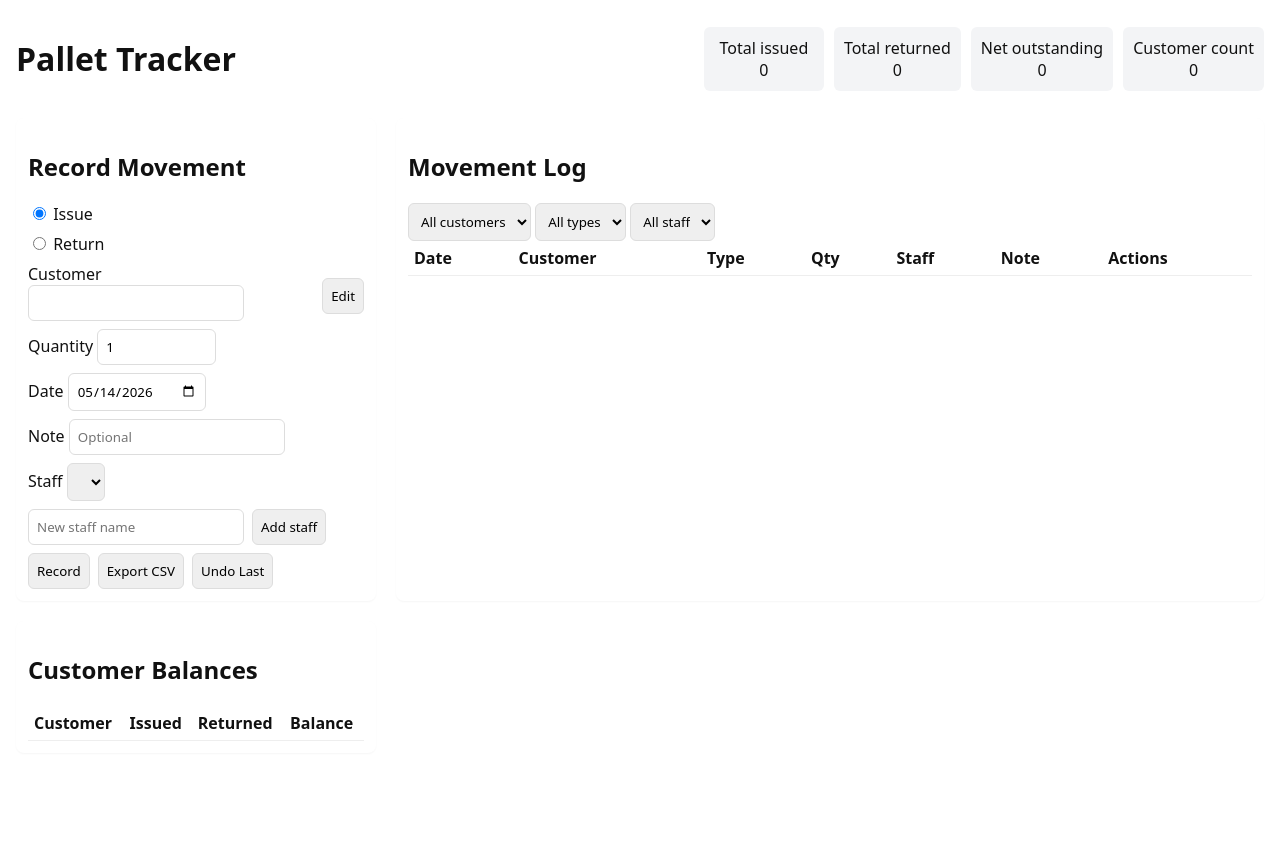
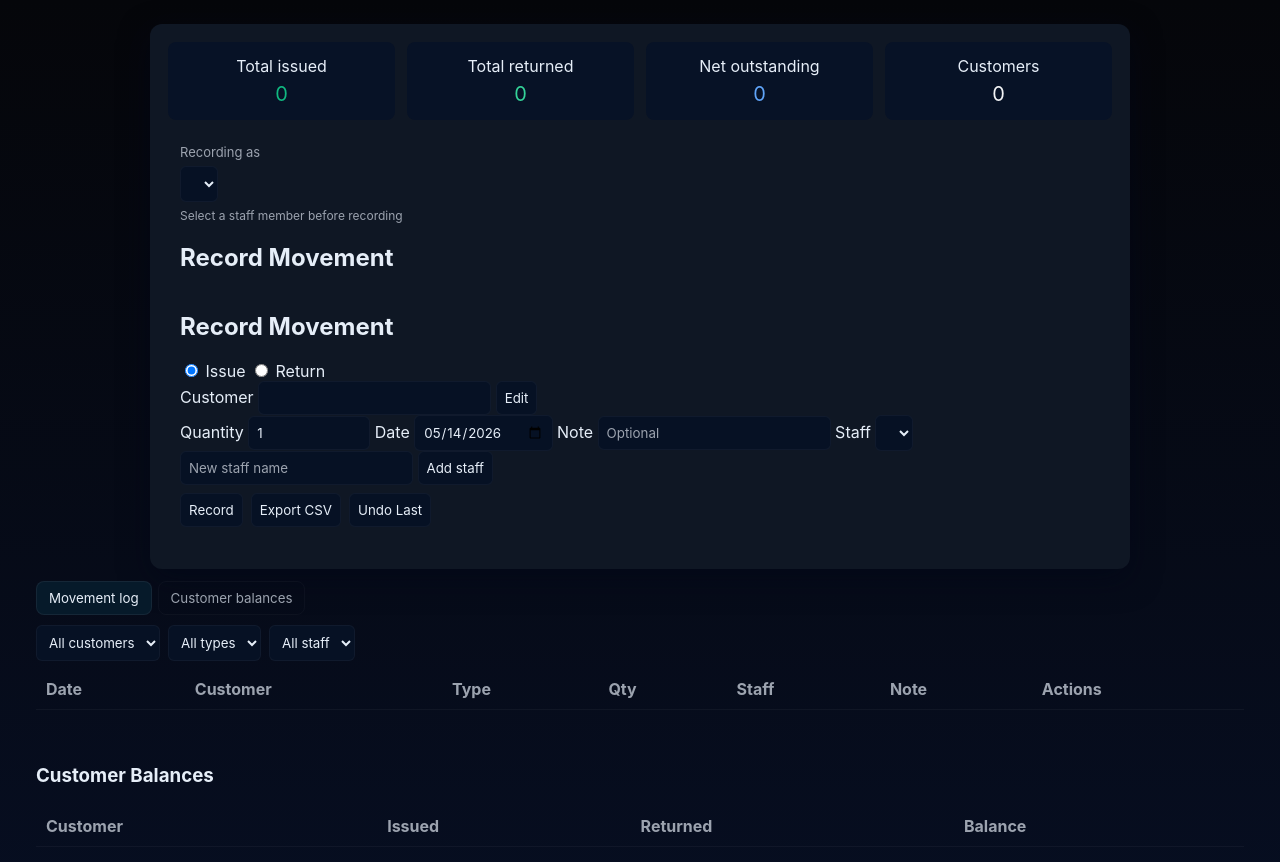
Before and after one commit to adriancathy1/Pallet-Tracker, a website: page index.html in a window 1280 px wide. Shown: the top 862 px of the page. Before the commit the page ends 800 px from the top, so only its background shows below. Drawn offline with nearby package versions, Linux system fonts and the light colour scheme.

Commit message:
Made UI look nicer

```diff
--- a/index.html
+++ b/index.html
@@ -7,17 +7,27 @@
   <link rel="stylesheet" href="styles.css">
 </head>
 <body>
-  <header>
-    <h1>Pallet Tracker</h1>
-    <div id="metrics">
-      <div class="card">Total issued<br><span id="total-issued">0</span></div>
-      <div class="card">Total returned<br><span id="total-returned">0</span></div>
-      <div class="card">Net outstanding<br><span id="net-outstanding">0</span></div>
-      <div class="card">Customer count<br><span id="customer-count">0</span></div>
-    </div>
-  </header>
 
-  <main>
+    <div class="app-panel">
+      <div class="top-metrics">
+        <div class="card metric issued">Total issued<br><span id="total-issued">0</span></div>
+        <div class="card metric returned">Total returned<br><span id="total-returned">0</span></div>
+        <div class="card metric net">Net outstanding<br><span id="net-outstanding">0</span></div>
+        <div class="card metric customers">Customers<br><span id="customer-count">0</span></div>
+      </div>
+
+      <section id="entry" class="panel-section">
+        <div class="entry-header">
+          <div class="recording-as">
+            <label>Recording as</label>
+            <select id="staff-select" required>
+              <option value="">— select staff member —</option>
+            </select>
+            <small class="hint">Select a staff member before recording</small>
+          </div>
+        </div>
+        <h2 class="visually-hidden">Record Movement</h2>
+        <form id="movement-form" class="entry-form">
     <section id="entry">
       <h2>Record Movement</h2>
       <form id="movement-form">
@@ -61,6 +71,35 @@
           <button type="button" id="export-csv">Export CSV</button>
           <button type="button" id="undo-btn">Undo Last</button>
         </div>
+          </div>
+          </form>
+        </section>
+
+        <section id="log" class="panel-section">
+          <div class="tabs">
+            <button class="tab active">Movement log</button>
+            <button class="tab">Customer balances</button>
+          </div>
+          <div class="filters">
+            <select id="filter-customer"><option value="">All customers</option></select>
+            <select id="filter-type"><option value="">All types</option><option value="issue">Issue</option><option value="return">Return</option></select>
+            <select id="filter-staff"><option value="">All staff</option></select>
+          </div>
+          <table id="movements-table">
+            <thead><tr><th>Date</th><th>Customer</th><th>Type</th><th>Qty</th><th>Staff</th><th>Note</th><th>Actions</th></tr></thead>
+            <tbody></tbody>
+          </table>
+        </section>
+
+        <section id="balances" class="panel-section">
+          <h3>Customer Balances</h3>
+          <table id="balances-table">
+            <thead><tr><th>Customer</th><th>Issued</th><th>Returned</th><th>Balance</th></tr></thead>
+            <tbody></tbody>
+          </table>
+        </section>
+      </div>
+    </main>
       </form>
     </section>
 
--- a/styles.css
+++ b/styles.css
@@ -1,16 +1,43 @@
-:root{--bg:#fff;--muted:#666;--accent:#2563eb;--danger:#dc2626}
-*{box-sizing:border-box;font-family:system-ui,-apple-system,Segoe UI,Roboto,'Helvetica Neue',Arial}
-body{margin:0;padding:16px;background:var(--bg);color:#111}
-header{display:flex;align-items:center;justify-content:space-between}
-#metrics{display:flex;gap:10px}
-.card{background:#f3f4f6;padding:10px;border-radius:6px;min-width:120px;text-align:center}
-main{display:grid;grid-template-columns:360px 1fr;gap:20px;margin-top:16px}
-section{background:#fff;padding:12px;border-radius:8px;box-shadow:0 1px 2px rgba(0,0,0,.04)}
-form label{display:block;margin-bottom:8px}
-.row{display:flex;gap:8px;align-items:center}
-input,select,button{padding:8px;border:1px solid #ddd;border-radius:6px}
-table{width:100%;border-collapse:collapse}
-thead th{text-align:left;padding:6px;border-bottom:1px solid #eee}
-tbody td{padding:6px;border-bottom:1px solid #fafafa}
+
+:root{
+	--bg:#0b1220;
+	--panel:#0f1724;
+	--muted:#9ca3af;
+	--accent:#10b981;
+	--accent-2:#60a5fa;
+	--danger:#ef4444;
+}
+*{box-sizing:border-box;font-family:Inter,system-ui,-apple-system,Segoe UI,Roboto,'Helvetica Neue',Arial}
+body{margin:0;padding:24px;background:linear-gradient(180deg,#05060a 0%, #071027 100%);color:#e6eef8;min-height:100vh}
+header{display:block}
+.app-panel{max-width:980px;margin:0 auto;background:var(--panel);border-radius:12px;padding:18px;box-shadow:0 10px 30px rgba(2,6,23,.6)}
+.top-metrics{display:flex;gap:12px;margin-bottom:12px}
+.card.metric{flex:1;padding:14px;background:#071226;border-radius:8px;text-align:center}
+.card.metric span{display:block;font-size:20px;margin-top:6px;color:var(--accent)}
+.card.metric.returned span{color:#34d399}
+.card.metric.net span{color:#60a5fa}
+.card.metric.customers span{color:#f3f4f6}
+.panel-section{background:transparent;padding:12px;margin-bottom:12px}
+.entry-header{display:flex;justify-content:space-between;align-items:center;margin-bottom:8px}
+.recording-as label{display:block;font-size:13px;color:var(--muted);margin-bottom:6px}
+.recording-as select{background:#061124;color:#e6eef8;border:1px solid rgba(255,255,255,0.04);padding:8px;border-radius:6px}
+.recording-as .hint{display:block;color:var(--muted);font-size:12px;margin-top:6px}
+.entry-form{display:grid;grid-template-columns:1fr;gap:8px}
+.toggle-group{display:flex;gap:8px}
+.toggle{background:#0b1724;padding:8px 14px;border-radius:8px;border:1px solid rgba(255,255,255,0.03);cursor:pointer;color:var(--muted)}
+.toggle input{display:none}
+.toggle input:checked + &{}
+.toggle input:checked{ }
+.toggle[aria-pressed="true"]{background:var(--accent);color:#04201a}
+.toggle input:checked + label{}
+input,select,button{padding:8px;border:1px solid rgba(255,255,255,0.04);border-radius:6px;background:#061124;color:#e6eef8}
+input::placeholder{color:var(--muted)}
+table{width:100%;border-collapse:collapse;margin-top:8px}
+thead th{text-align:left;padding:10px;border-bottom:1px solid rgba(255,255,255,0.04);color:var(--muted)}
+tbody td{padding:10px;border-bottom:1px solid rgba(255,255,255,0.02)}
+.filters{display:flex;gap:8px;margin-bottom:8px}
+.tabs{display:flex;gap:6px;margin-bottom:10px}
+.tab{background:transparent;color:var(--muted);border:1px solid rgba(255,255,255,0.03);padding:8px 12px;border-radius:8px}
+.tab.active{background:#061a2a;color:#e6eef8;border-color:rgba(255,255,255,0.06)}
 .actions{display:flex;gap:8px;margin-top:8px}
-@media (max-width:800px){main{grid-template-columns:1fr;}}
+@media (max-width:800px){.app-panel{padding:12px} .top-metrics{flex-direction:column}}
```
